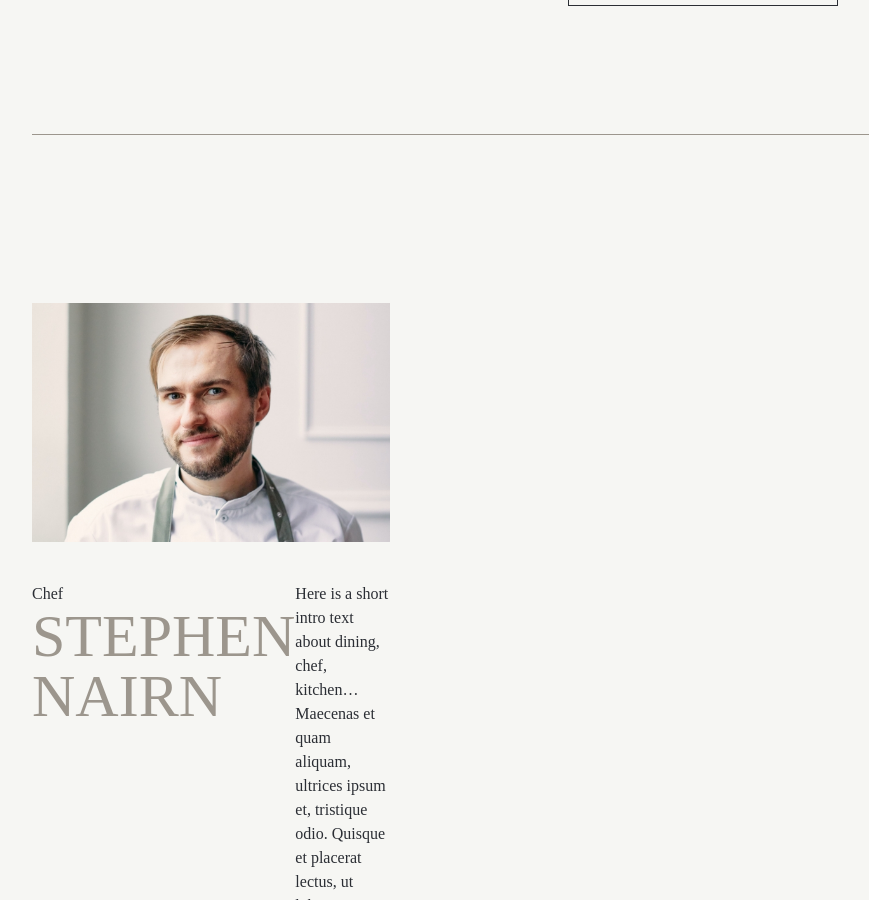
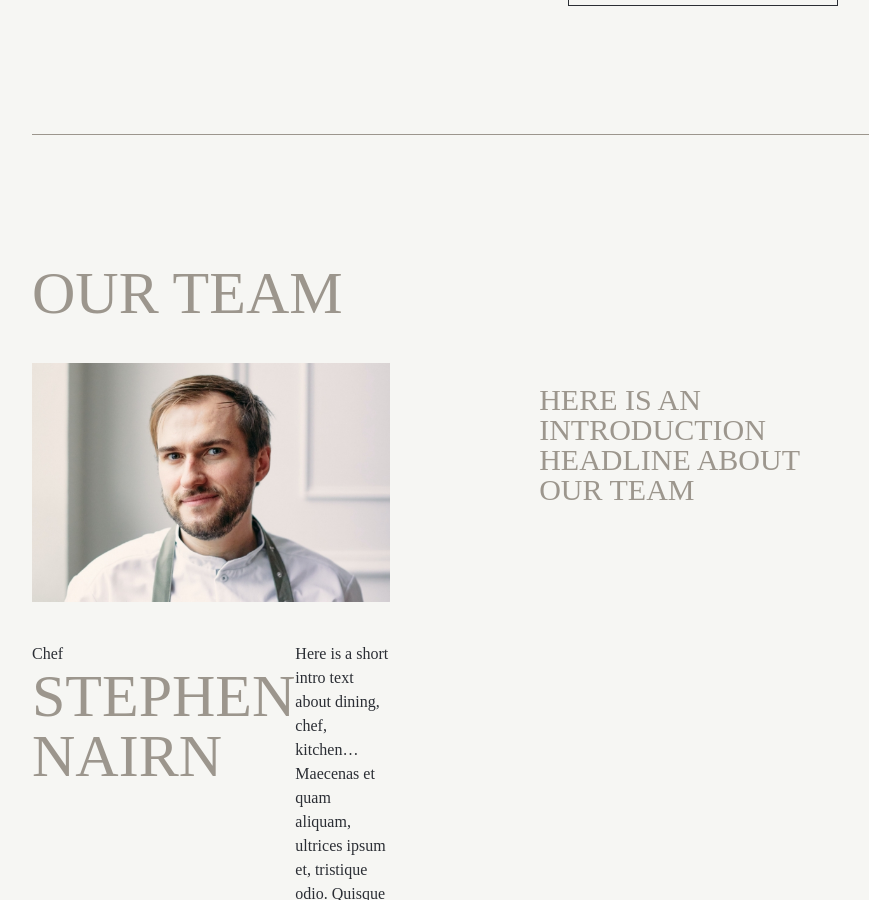
Before and after one commit to milosptr/event-centar, a Jekyll site: the page built from index.md, in a window 1280 px wide and 900 px high, scrolled down 4277 px. Shown: the whole window, without its empty margins (160-1029 px from the left). Built offline with Jekyll 4.4.1, drawn with Linux system fonts in a browser that asks for light colours; some web fonts are replaced.

Commit message:
Update from Forestry.io Evgeniya Naydenisheva updated index.md

```diff
--- a/index.md
+++ b/index.md
@@ -20,5 +20,7 @@ second_section_title: Here is the intro headline about dining. Our chef etc. Exp
 second_section_text: |-
   Here is a short intro text about dining, chef, kitchen…Maecenas et quam aliquam, ultrices ipsum et, tristique odio. Quisque et placerat lectus, ut lobortis augue.
   Curabitur egestas sagittis ipsum, id pulvinar mi blandit blandit. Pellentesque tempor id purus id sagittis. Nam congue consequat eros vel lobortis
+third_section_title: Our team
+third_section_text: Here is an introduction headline about our team
 
 ---
```
